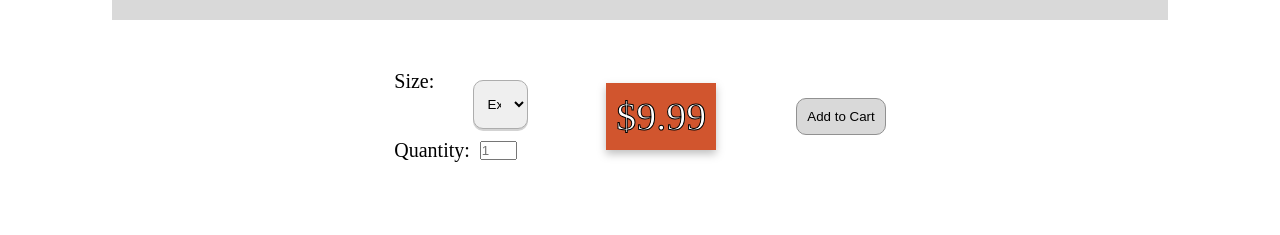
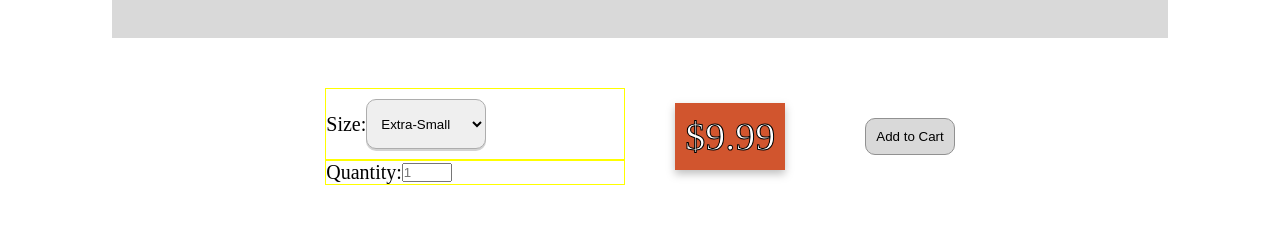
Before and after one commit to glen-sturge/fake-store, a React (Create React App) app: page /product in a window 1280 px wide. Shown: the part 370-605 px from the top of the page. Built offline with nearby package versions, Linux system fonts and the light colour scheme; no server answers; a web font is replaced by a local one.

Commit message:
product-detail-update2

```diff
--- a/src/App.css
+++ b/src/App.css
@@ -549,10 +549,6 @@ select {
   font-size: 48px;
 }
 
-.product-id {
-  font-size: 36px;
-}
-
 .product-image-container {
   background-color: #d9d9d9;
   padding: 20px;
@@ -581,21 +577,38 @@ select {
 
 .size-container {
   display: flex;
+  justify-items: center;
+  align-items: center;
+  width: 300px;
+  border: yellow 1px solid;
 }
 
-.dropdown-size {
-  align-self: center;
-  margin-left: 10px;
-}
+/* .dropdown-size {
+  align-items: center;
+  width: 250px;
+  height: 180;
+} */
 
 .size {
   text-align: left;
   font-size: 20px;
 }
 
+.product-quantity {
+  width: 50px;
+}
+
+.quantity-select {
+  width: 120px;
+  height: 50px;
+}
+
 .quantity-picker {
   align-self: center;
   margin-left: 10px;
+  width: 220px;
+  border-radius: 50;
+  border: green 1px solid;
 }
 
 .product-details-price {
--- a/src/components/ProductDetails.jsx
+++ b/src/components/ProductDetails.jsx
@@ -8,7 +8,7 @@ const ProductDetails = ({ product }) => {
     <div className="product-details">
       <div className="back-link">&#60; Back</div>
       <div className="product-title2">{product.title}</div>
-      <div className="product-id">{product.id}</div>
+      <br />
       <div className="product-image-container">
         <img src={product.image} alt="Product" width="300px" />
       </div>
@@ -17,7 +17,7 @@ const ProductDetails = ({ product }) => {
         <div className="size-quantity-wrapper">
           <div className="size-container">
             <div className="size">Size:</div>
-            <div className="dropdown-size">
+            {/* <div className="dropdown-size"> */}
             <select className="quantity-select">
               <option className="quantity-option">Extra-Small</option>
               <option className="quantity-option">Small</option>
@@ -25,11 +25,11 @@ const ProductDetails = ({ product }) => {
               <option className="quantity-option">Large</option>
               <option className="quantity-option">Extra-Large</option>
             </select>
-            </div>
+            {/* </div> */}
           </div>
           <div className="size-container">
             <div className="size">Quantity:</div>
-            <div className="quantity-picker">
+            {/* <div className="quantity-picker"> */}
             <input
               type={"number"}
               placeholder="1"
@@ -37,7 +37,7 @@ const ProductDetails = ({ product }) => {
               max={"10"}
               className="product-quantity"
             ></input>
-            </div>
+            {/* </div> */}
           </div>
         </div>
         <div className="product-details-price">$9.99</div>
```
Lines whose indentation alone changed are shown as unchanged.
